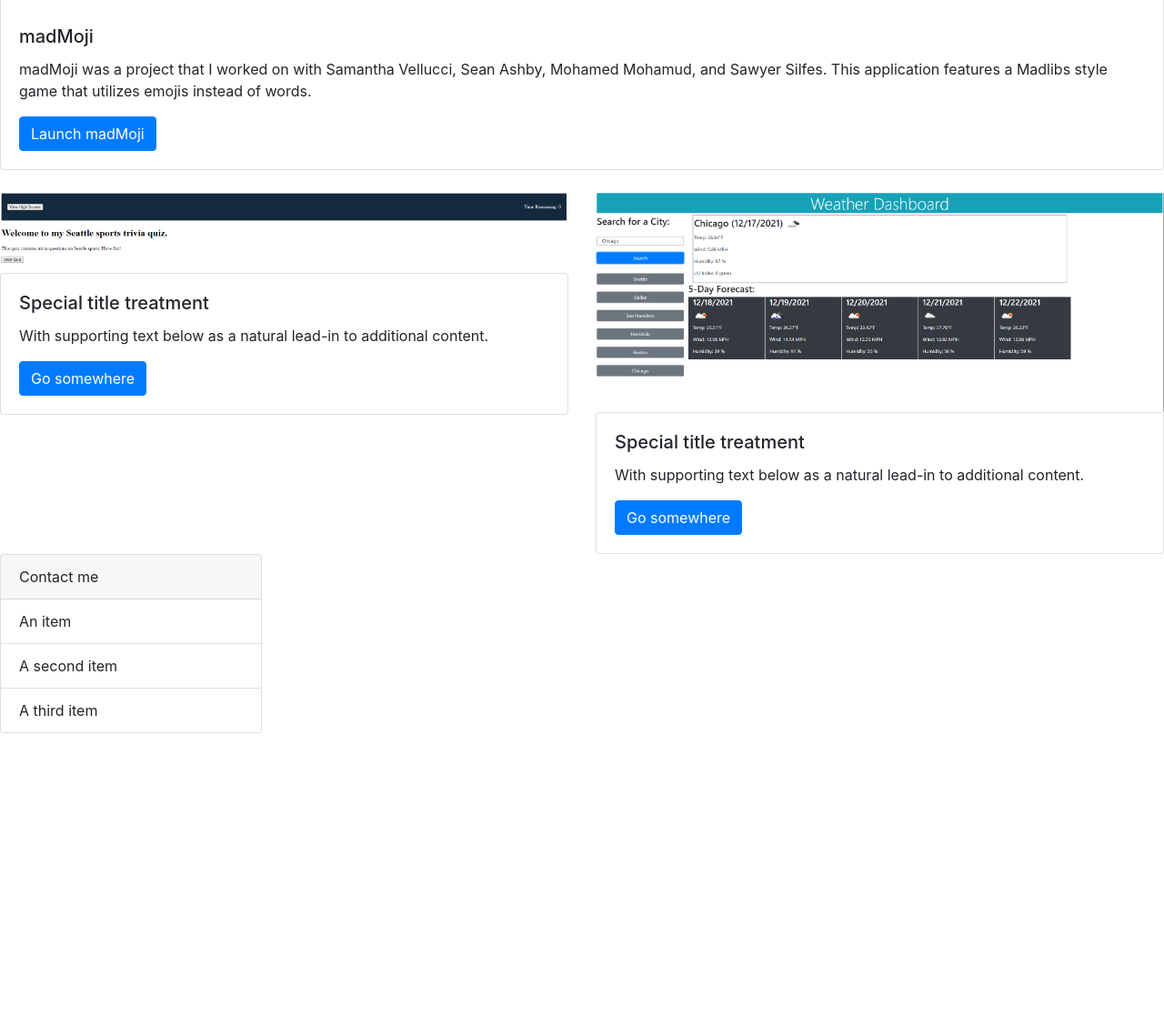
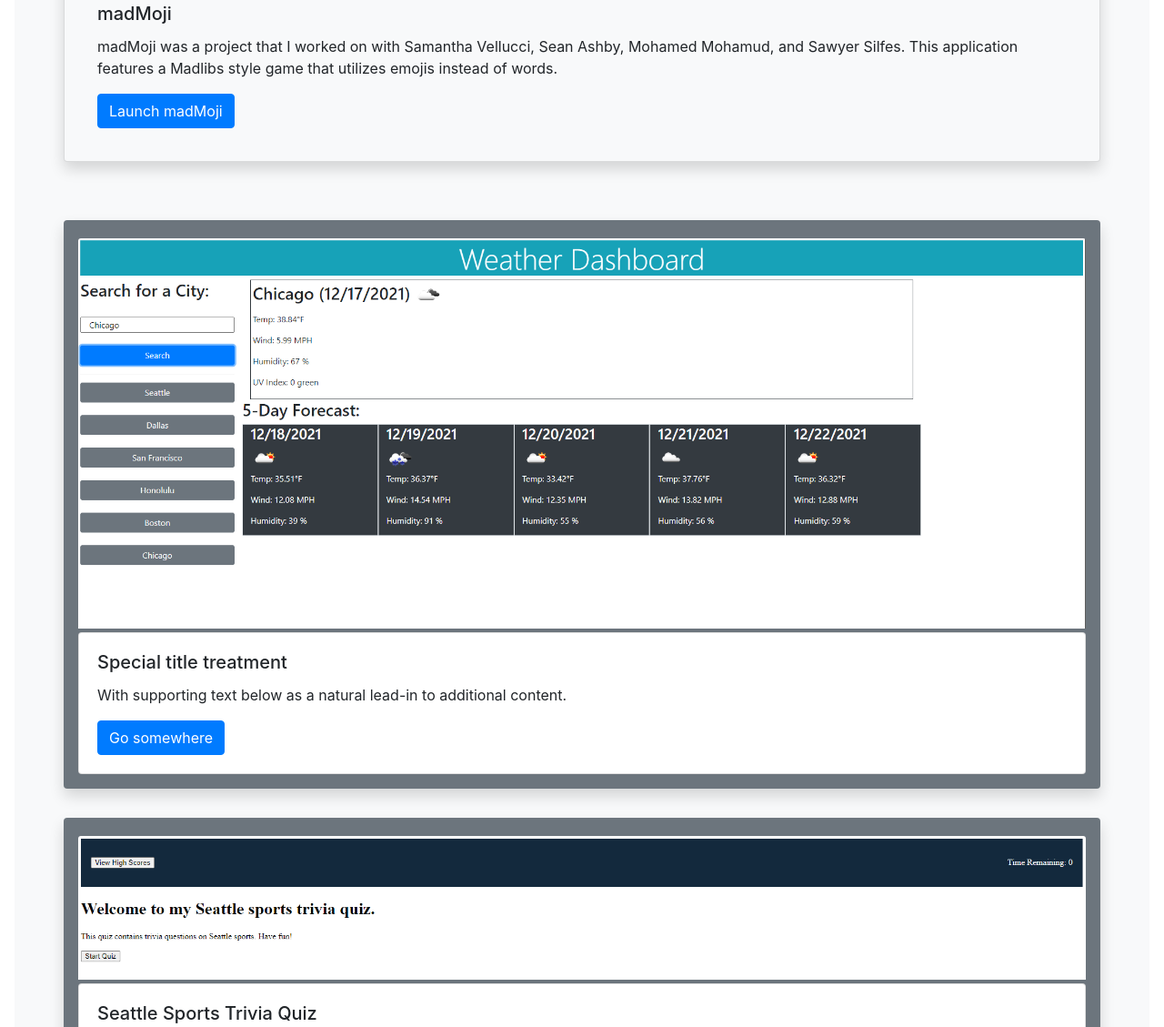
Before and after one commit to miringan/homework-week-8, a plain HTML site: page index.html in a window 1280 px wide. Shown: the part 1145-2274 px from the top of the page at 91% size. Before the commit the page ends 1951 px from the top, so only its background shows below. Drawn offline with nearby package versions, Linux system fonts and the light colour scheme.

Commit message:
Updated text in multiple divs. changed bootstrap classes of multiple sections.

```diff
--- a/index.html
+++ b/index.html
@@ -48,19 +48,19 @@
     </nav>
 
     <!-- About Me -->
-    <div class="jumbotron" id = 'aboutMe'>
+    <div class="jumbotron m-3 bg-dark text-light" id = 'aboutMe'>
         <h1 class="display-4">Hello, world!</h1>
-        <p class="lead">This is a simple hero unit, a simple jumbotron-style component for calling extra attention to featured content or information.</p>
+        <p class="lead">Welcome to my portfolio! My name is Michael Iringan and this page showcases some of my works as a full stack web developer, please have a look around!</p>
         <hr class="my-4">
-        <p>It uses utility classes for typography and spacing to space content out within the larger container.</p>
-        <a class="btn btn-primary btn-lg" href="#" role="button">Learn more</a>
+        <p>For more of my work, please check out my LinkedIn profile.</p>
+        <a class="btn btn-primary btn-lg" href="https://www.linkedin.com/in/michael-iringan/" role="button">Learn more from my LinkedIn</a>
     </div>
 
     <!-- Projects -->
-    <div>
+    <div class="bg-light p-3 m-3 rounded border-0">
 
       <!-- Featured Project -->
-      <div class="card">
+      <div class="card container-md mx-auto bg-light shadow p-3 mb-5 rounded">
         <div class="card-header">
           Featured Project
         </div>
@@ -71,11 +71,10 @@
           <a href="https://svellucci18.github.io/madMoji/" class="btn btn-primary">Launch madMoji</a>
         </div>
       </div>
-      <br>
       <!-- Homework Examples -->
       <div class="row">
-        <div class="col-sm-6">
-          <img src="./seattlesportsquizscreencap.png" class="card-img-top" alt="...">
+        <div class="container-md m-3 p-3 mx-auto border-0 border-primary rounded bg-secondary shadow">
+          <img src="./weatherdashboardscreencap.png" class="card-img-top m-1 mx-auto" alt="...">
           <div class="card">
             <div class="card-body">
               <h5 class="card-title">Special title treatment</h5>
@@ -84,13 +83,13 @@
             </div>
           </div>
         </div>
-        <div class="col-sm-6">
-          <img src="./weatherdashboardscreencap.png" class="card-img-top" alt="...">
+        <div class="container-md m-3 p-3 mx-auto border-0 border-primary rounded bg-secondary shadow">
+          <img src="./seattlesportsquizscreencap.png" class="card-img-top m-1 mx-auto" alt="...">
           <div class="card">
             <div class="card-body">
-              <h5 class="card-title">Special title treatment</h5>
-              <p class="card-text">With supporting text below as a natural lead-in to additional content.</p>
-              <a href="#" class="btn btn-primary">Go somewhere</a>
+              <h5 class="card-title">Seattle Sports Trivia Quiz</h5>
+              <p class="card-text">Seattle Sports Trivia Quiz is a quiz application I created that tests the users' knowledge of Seattle sports trivia. It operates with an html file that is dynamically written and altered with a script.js style. The app also features simple styling from a css file.</p>
+              <a href="https://miringan.github.io/homework-week-4/" class="btn btn-primary">Seattle Sports Trivia Quiz</a>
             </div>
           </div>
         </div>
@@ -100,14 +99,14 @@
     </div>
 
     <!-- Contact Me -->
-    <div class="card" style="width: 18rem;">
+    <div class="card mx-auto m-3" style="width: 18rem;">
       <div class="card-header">
         Contact me
       </div>
       <ul class="list-group list-group-flush">
-        <li class="list-group-item">An item</li>
-        <li class="list-group-item">A second item</li>
-        <li class="list-group-item">A third item</li>
+        <li class="list-group-item">Phone: <a>425.299.9407</a></li>
+        <li class="list-group-item">Github: <a href="https://github.com/miringan">miringan</a></li>
+        <li class="list-group-item">Email: <a href="mailto:miringan@uw.edu">miringan@uw.edu</a></li>
       </ul>
     </div>
 </body>
```
Also changed, not shown: 1 other file.
